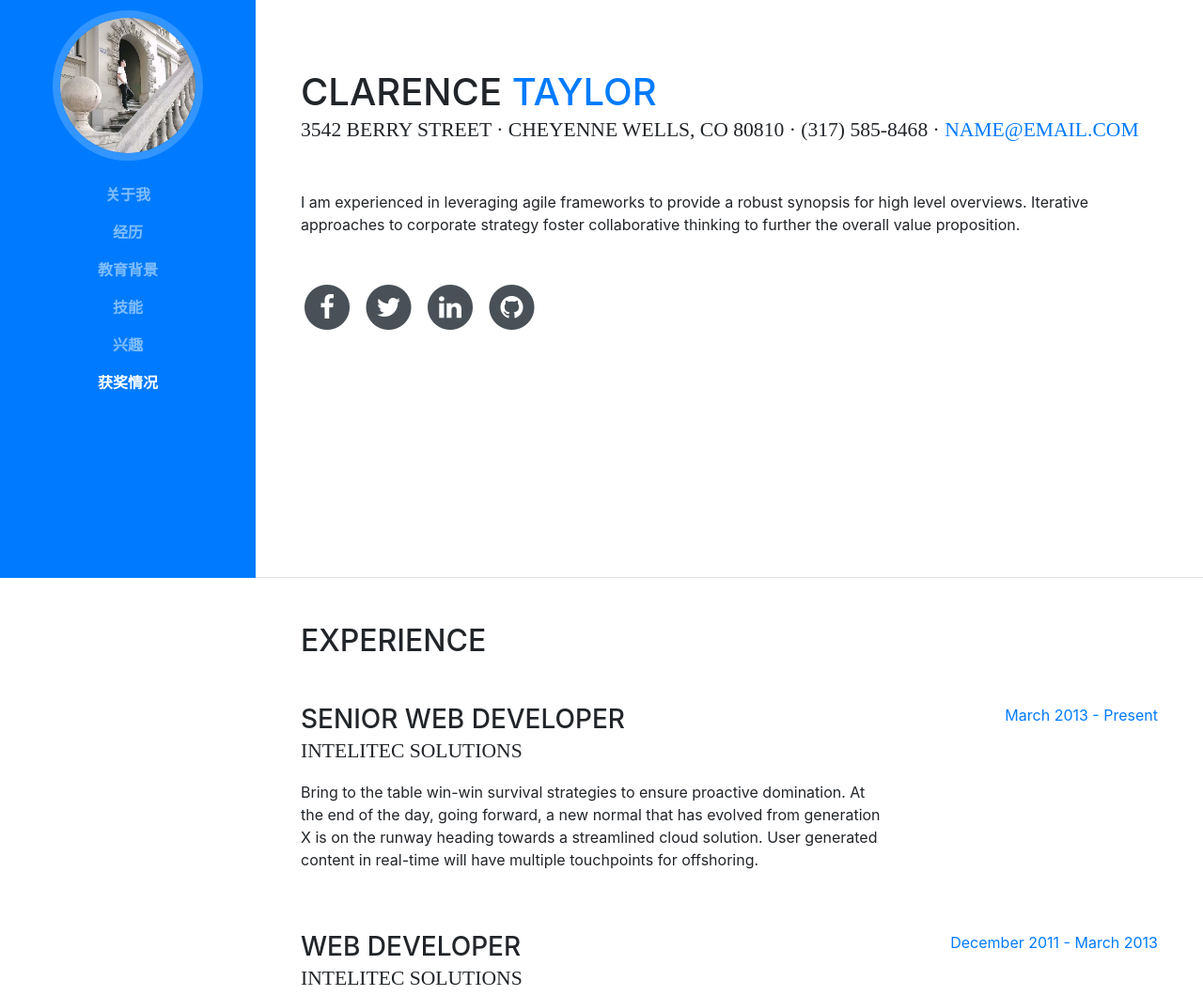
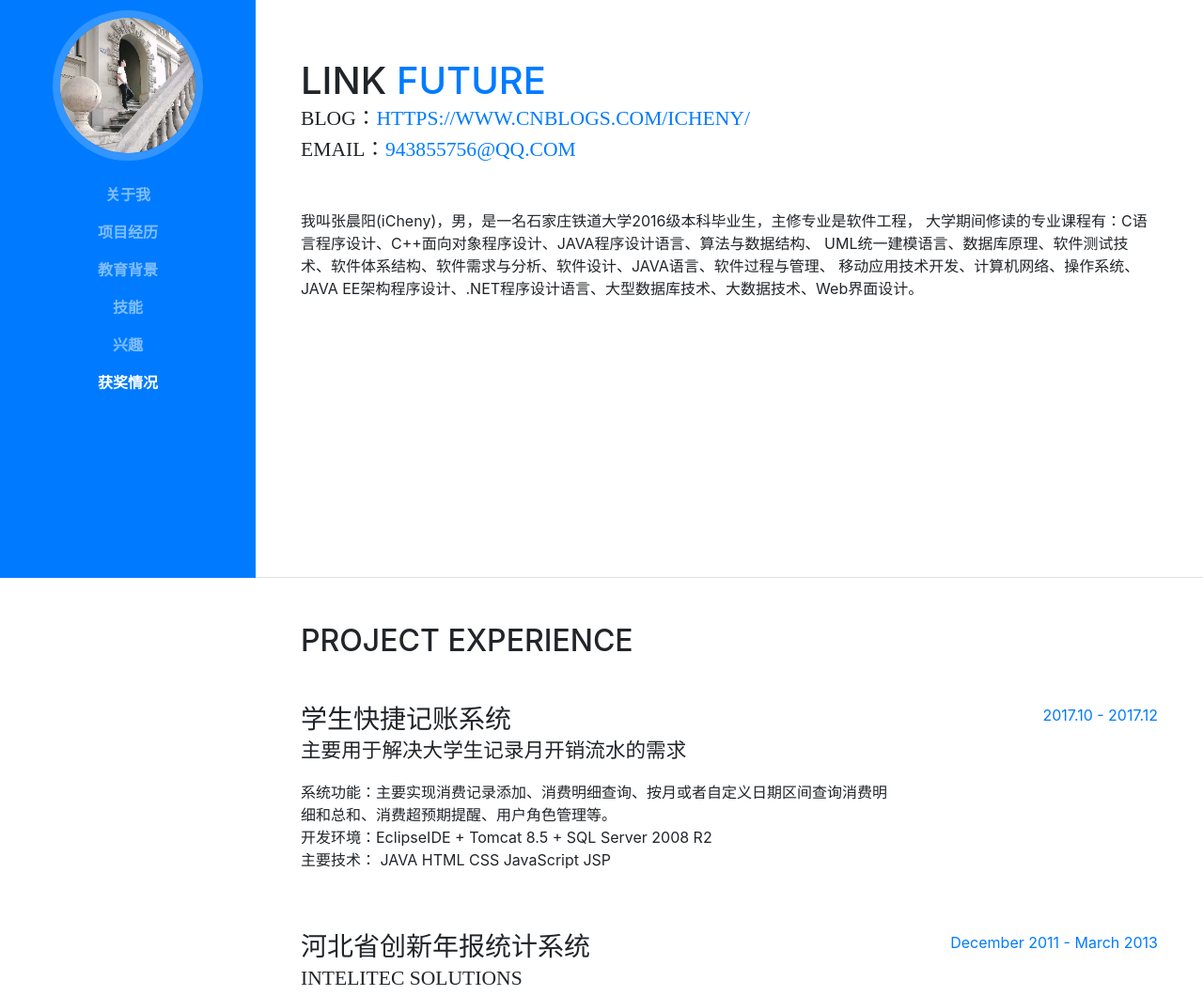
Before and after one commit to Felix9190/zhangguangcs.github.io, a website with bundled scripts: page index.html in a window 1280 px wide. Shown: the part 185-1245 px from the top of the page at 94% size. Built offline with nearby package versions, Linux system fonts and the light colour scheme; a web font is replaced by a local one.

Commit message:
second commit

```diff
--- a/index.html
+++ b/index.html
@@ -8,7 +8,7 @@
     <meta name="description" content="">
     <meta name="author" content="">
 
-    <title>我的个人主页</title>
+    <title>iCheny's Personal Home Page</title>
 
     <!-- Bootstrap core CSS -->
     <link href="vendor/bootstrap/css/bootstrap.min.css" rel="stylesheet">
@@ -29,7 +29,7 @@
 
     <nav class="navbar navbar-expand-lg navbar-dark bg-primary fixed-top" id="sideNav">
       <a class="navbar-brand js-scroll-trigger" href="#page-top">
-        <span class="d-block d-lg-none">Start Bootstrap</span>
+        <span class="d-block d-lg-none"></span>
         <span class="d-none d-lg-block">
           <img class="img-fluid img-profile rounded-circle mx-auto mb-2" src="img/profile.jpg" alt="">
         </span>
@@ -43,7 +43,7 @@
             <a class="nav-link js-scroll-trigger" href="#about">关于我</a>
           </li>
           <li class="nav-item">
-            <a class="nav-link js-scroll-trigger" href="#experience">经历</a>
+            <a class="nav-link js-scroll-trigger" href="#experience">项目经历</a>
           </li>
           <li class="nav-item">
             <a class="nav-link js-scroll-trigger" href="#education">教育背景</a>
@@ -65,69 +65,41 @@
 
       <section class="resume-section p-3 p-lg-5 d-flex d-column" id="about">
         <div class="my-auto">
-          <h1 class="mb-0">Clarence
-            <span class="text-primary">Taylor</span>
+          <h1 class="mb-0">Link
+            <span class="text-primary">Future</span>
           </h1>
-          <div class="subheading mb-5">3542 Berry Street · Cheyenne Wells, CO 80810 · (317) 585-8468 ·
-            <a href="mailto:name@email.com">name@email.com</a>
+          <div class="subheading mb-5">Blog：<a href="https://www.cnblogs.com/iCheny/">https://www.cnblogs.com/iCheny/</a> <p>
+            Email：<a href="mailto:name@email.com">943855756@qq.com</a>
           </div>
-          <p class="mb-5">I am experienced in leveraging agile frameworks to provide a robust synopsis for high level overviews. Iterative approaches to corporate strategy foster collaborative thinking to further the overall value proposition.</p>
-          <ul class="list-inline list-social-icons mb-0">
-            <li class="list-inline-item">
-              <a href="#">
-                <span class="fa-stack fa-lg">
-                  <i class="fa fa-circle fa-stack-2x"></i>
-                  <i class="fa fa-facebook fa-stack-1x fa-inverse"></i>
-                </span>
-              </a>
-            </li>
-            <li class="list-inline-item">
-              <a href="#">
-                <span class="fa-stack fa-lg">
-                  <i class="fa fa-circle fa-stack-2x"></i>
-                  <i class="fa fa-twitter fa-stack-1x fa-inverse"></i>
-                </span>
-              </a>
-            </li>
-            <li class="list-inline-item">
-              <a href="#">
-                <span class="fa-stack fa-lg">
-                  <i class="fa fa-circle fa-stack-2x"></i>
-                  <i class="fa fa-linkedin fa-stack-1x fa-inverse"></i>
-                </span>
-              </a>
-            </li>
-            <li class="list-inline-item">
-              <a href="#">
-                <span class="fa-stack fa-lg">
-                  <i class="fa fa-circle fa-stack-2x"></i>
-                  <i class="fa fa-github fa-stack-1x fa-inverse"></i>
-                </span>
-              </a>
-            </li>
-          </ul>
+          <p class="mb-5">我叫张晨阳(iCheny)，男，是一名石家庄铁道大学2016级本科毕业生，主修专业是软件工程，
+		  大学期间修读的专业课程有：C语言程序设计、C++面向对象程序设计、JAVA程序设计语言、算法与数据结构、
+		  UML统一建模语言、数据库原理、软件测试技术、软件体系结构、软件需求与分析、软件设计、JAVA语言、软件过程与管理、
+		  移动应用技术开发、计算机网络、操作系统、JAVA EE架构程序设计、.NET程序设计语言、大型数据库技术、大数据技术、Web界面设计。</p>
+
         </div>
       </section>
-      <div class="tlinks">Collect from <a href="http://www.cssmoban.com/" >网站建设</a></div>
+
 
       <section class="resume-section p-3 p-lg-5 d-flex flex-column" id="experience">
         <div class="my-auto">
-          <h2 class="mb-5">Experience</h2>
+          <h2 class="mb-5">Project Experience</h2>
 
           <div class="resume-item d-flex flex-column flex-md-row mb-5">
             <div class="resume-content mr-auto">
-              <h3 class="mb-0">Senior Web Developer</h3>
-              <div class="subheading mb-3">Intelitec Solutions</div>
-              <p>Bring to the table win-win survival strategies to ensure proactive domination. At the end of the day, going forward, a new normal that has evolved from generation X is on the runway heading towards a streamlined cloud solution. User generated content in real-time will have multiple touchpoints for offshoring.</p>
+              <h3 class="mb-0">学生快捷记账系统</h3>
+              <div class="subheading mb-3">主要用于解决大学生记录月开销流水的需求</div>
+              <p>系统功能：主要实现消费记录添加、消费明细查询、按月或者自定义日期区间查询消费明细和总和、消费超预期提醒、用户角色管理等。<br>
+				开发环境：EclipseIDE + Tomcat 8.5 + SQL Server 2008 R2<br>
+				主要技术： JAVA HTML CSS JavaScript JSP </p>
             </div>
             <div class="resume-date text-md-right">
-              <span class="text-primary">March 2013 - Present</span>
+              <span class="text-primary">2017.10 - 2017.12</span>
             </div>
           </div>
 
           <div class="resume-item d-flex flex-column flex-md-row mb-5">
             <div class="resume-content mr-auto">
-              <h3 class="mb-0">Web Developer</h3>
+              <h3 class="mb-0">河北省创新年报统计系统</h3>
               <div class="subheading mb-3">Intelitec Solutions</div>
               <p>Capitalize on low hanging fruit to identify a ballpark value added activity to beta test. Override the digital divide with additional clickthroughs from DevOps. Nanotechnology immersion along the information highway will close the loop on focusing solely on the bottom line.</p>
             </div>
```
